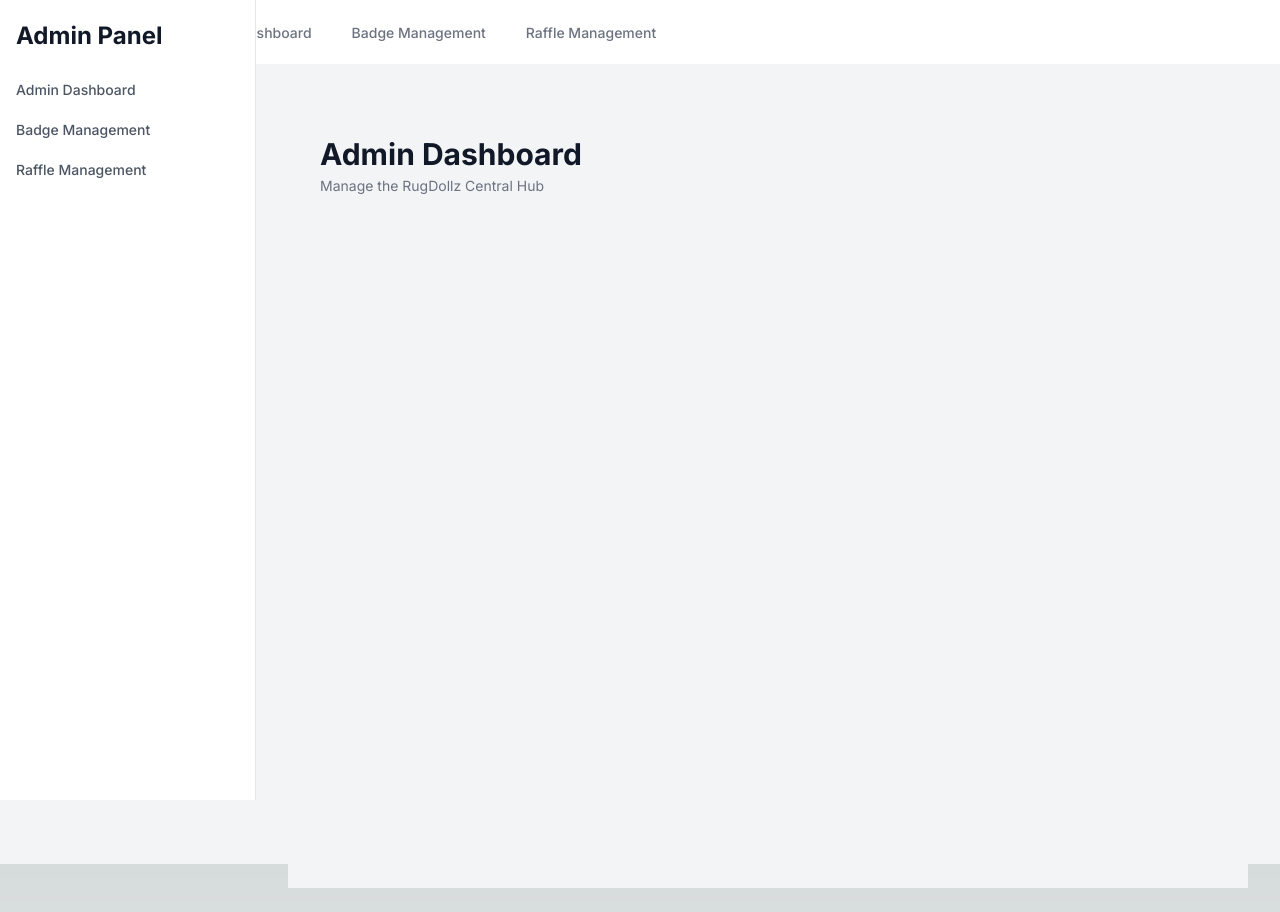
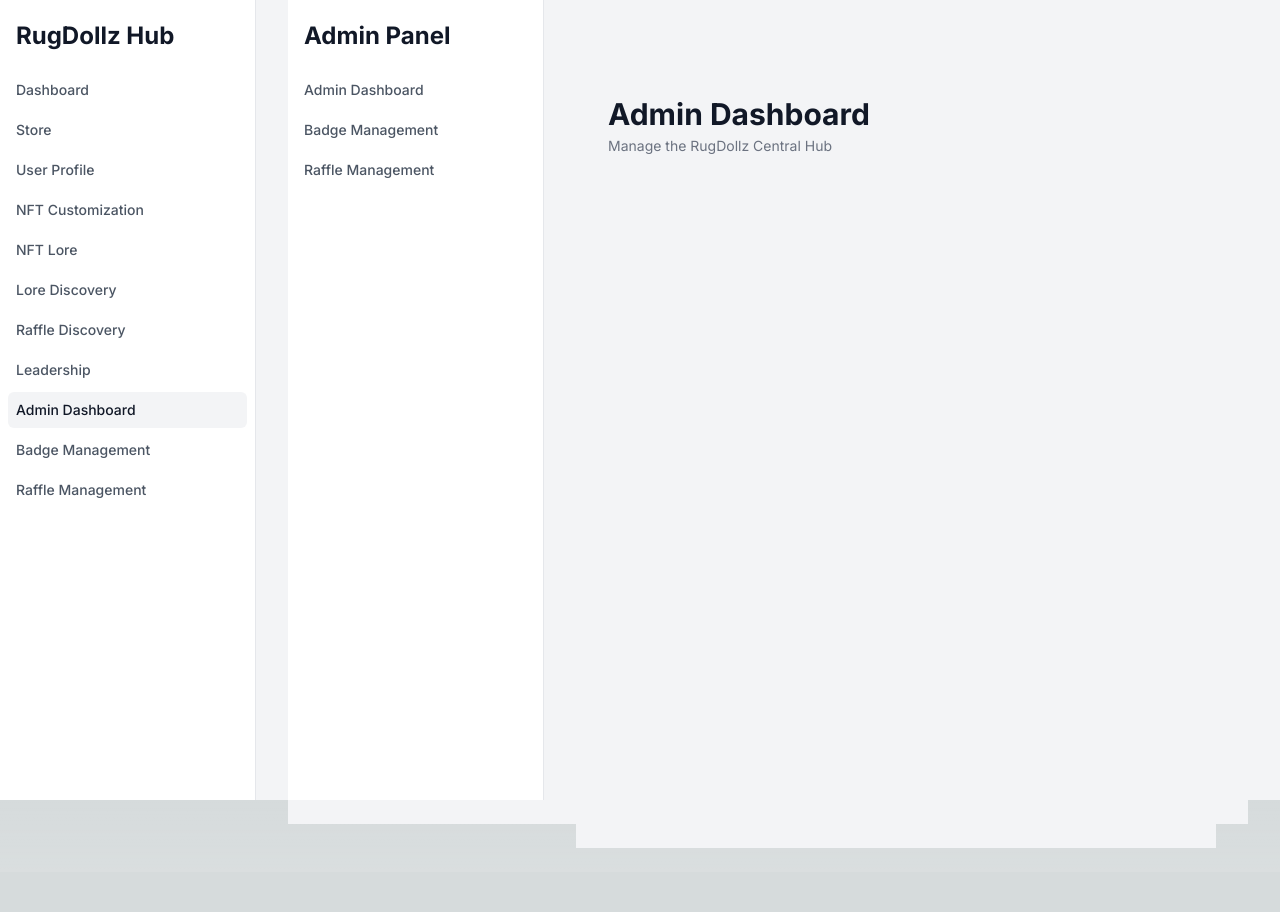
Before and after one commit to LatinGeek/rugdollz-central-hub, a Next.js app: page /admin-dashboard in a window 1280 px wide. After the commit the page ends 872 px from the top, so only its background shows below. Built offline with nearby package versions, Linux system fonts and the light colour scheme.

Commit message:
[FEATURE] Responsive menu

```diff
--- /dev/null
+++ b/app/components/Navigation.tsx
@@ -0,0 +1,116 @@
+'use client'
+
+import Link from 'next/link'
+import { usePathname } from 'next/navigation'
+import { useState } from 'react'
+
+const navigation = [
+  { name: 'Dashboard', href: '/dashboard' },
+  { name: 'Store', href: '/store' },
+  { name: 'User Profile', href: '/profile' },
+  { name: 'NFT Customization', href: '/nft-customization' },
+  { name: 'NFT Lore', href: '/nft-lore' },
+  { name: 'Lore Discovery', href: '/lore-discovery' },
+  { name: 'Raffle Discovery', href: '/raffle-discovery' },
+  { name: 'Leadership', href: '/leadership' },
+  { name: 'Admin Dashboard', href: '/admin-dashboard' },
+  { name: 'Badge Management', href: '/badge-management' },
+  { name: 'Raffle Management', href: '/raffle-management' },
+]
+
+export function Navigation() {
+  const pathname = usePathname()
+  const [isMobileMenuOpen, setIsMobileMenuOpen] = useState(false)
+
+  return (
+    <>
+      {/* Desktop Sidebar */}
+      <div className="hidden md:flex md:w-64 md:flex-col md:fixed md:inset-y-0">
+        <div className="flex-1 flex flex-col min-h-0 bg-white border-r border-gray-200">
+          <div className="flex-1 flex flex-col pt-5 pb-4 overflow-y-auto">
+            <div className="flex items-center flex-shrink-0 px-4">
+              <h1 className="text-2xl font-bold text-gray-900">RugDollz Hub</h1>
+            </div>
+            <nav className="mt-5 flex-1 px-2 space-y-1">
+              {navigation.map((item) => {
+                const isActive = pathname === item.href
+                return (
+                  <Link
+                    key={item.name}
+                    href={item.href}
+                    className={`group flex items-center px-2 py-2 text-sm font-medium rounded-md ${
+                      isActive
+                        ? 'bg-gray-100 text-gray-900'
+                        : 'text-gray-600 hover:bg-gray-50 hover:text-gray-900'
+                    }`}
+                  >
+                    {item.name}
+                  </Link>
+                )
+              })}
+            </nav>
+          </div>
+        </div>
+      </div>
+
+      {/* Mobile menu button */}
+      <div className="md:hidden fixed top-0 left-0 right-0 z-50 bg-white border-b border-gray-200">
+        <div className="flex items-center justify-between px-4 py-3">
+          <h1 className="text-xl font-bold text-gray-900">RugDollz Hub</h1>
+          <button
+            onClick={() => setIsMobileMenuOpen(!isMobileMenuOpen)}
+            className="p-2 rounded-md text-gray-600 hover:text-gray-900 hover:bg-gray-100 focus:outline-none"
+          >
+            <span className="sr-only">Open menu</span>
+            {/* Hamburger icon */}
+            <svg
+              className="h-6 w-6"
+              fill="none"
+              viewBox="0 0 24 24"
+              stroke="currentColor"
+            >
+              {isMobileMenuOpen ? (
+                <path
+                  strokeLinecap="round"
+                  strokeLinejoin="round"
+                  strokeWidth={2}
+                  d="M6 18L18 6M6 6l12 12"
+                />
+              ) : (
+                <path
+                  strokeLinecap="round"
+                  strokeLinejoin="round"
+                  strokeWidth={2}
+                  d="M4 6h16M4 12h16M4 18h16"
+                />
+              )}
+            </svg>
+          </button>
+        </div>
+
+        {/* Mobile menu */}
+        {isMobileMenuOpen && (
+          <nav className="px-2 pt-2 pb-3 space-y-1 bg-white">
+            {navigation.map((item) => {
+              const isActive = pathname === item.href
+              return (
+                <Link
+                  key={item.name}
+                  href={item.href}
+                  onClick={() => setIsMobileMenuOpen(false)}
+                  className={`block px-3 py-2 rounded-md text-base font-medium ${
+                    isActive
+                      ? 'bg-gray-100 text-gray-900'
+                      : 'text-gray-600 hover:bg-gray-50 hover:text-gray-900'
+                  }`}
+                >
+                  {item.name}
+                </Link>
+              )
+            })}
+          </nav>
+        )}
+      </div>
+    </>
+  )
+}
--- a/app/layout.tsx
+++ b/app/layout.tsx
@@ -1,6 +1,6 @@
 import type { Metadata } from 'next'
 import { Inter } from 'next/font/google'
-import { Navigation } from '@/components/Navigation'
+import { Navigation } from './components/Navigation'
 import './globals.css'
 
 const inter = Inter({ subsets: ['latin'] })
@@ -18,10 +18,24 @@ export default function RootLayout({
   return (
     <html lang="en">
       <body className={inter.className}>
-        <Navigation />
-        <main className="min-h-screen bg-background">
-          {children}
-        </main>
+        <div className="min-h-screen bg-gray-100">
+          <div className="flex h-screen">
+            <Navigation />
+            {/* Main content */}
+            <div className="md:pl-64 flex flex-col flex-1">
+              <main className="flex-1">
+                <div className="py-6 md:py-6">
+                  <div className="max-w-7xl mx-auto px-4 sm:px-6 lg:px-8">
+                    {/* Add top padding on mobile to account for the fixed header */}
+                    <div className="md:pt-0 pt-16">
+                      {children}
+                    </div>
+                  </div>
+                </div>
+              </main>
+            </div>
+          </div>
+        </div>
       </body>
     </html>
   )
```
